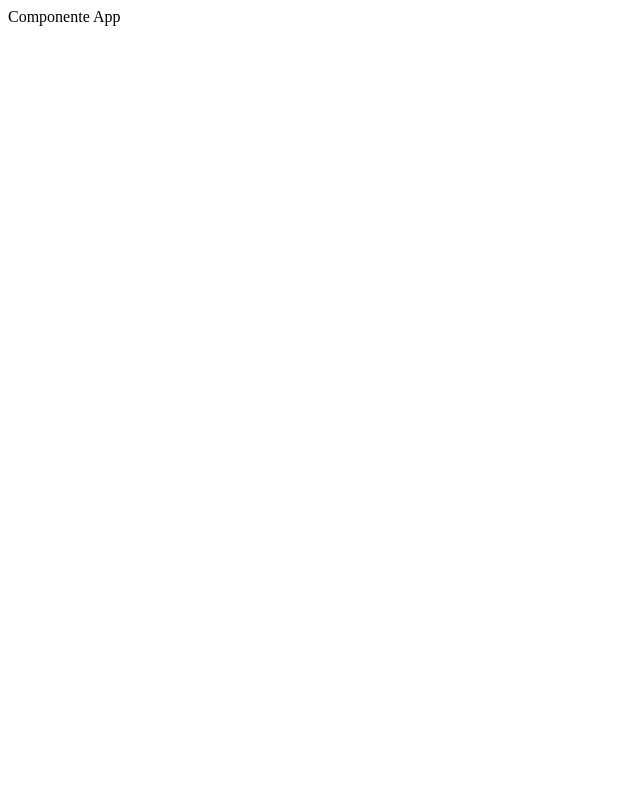
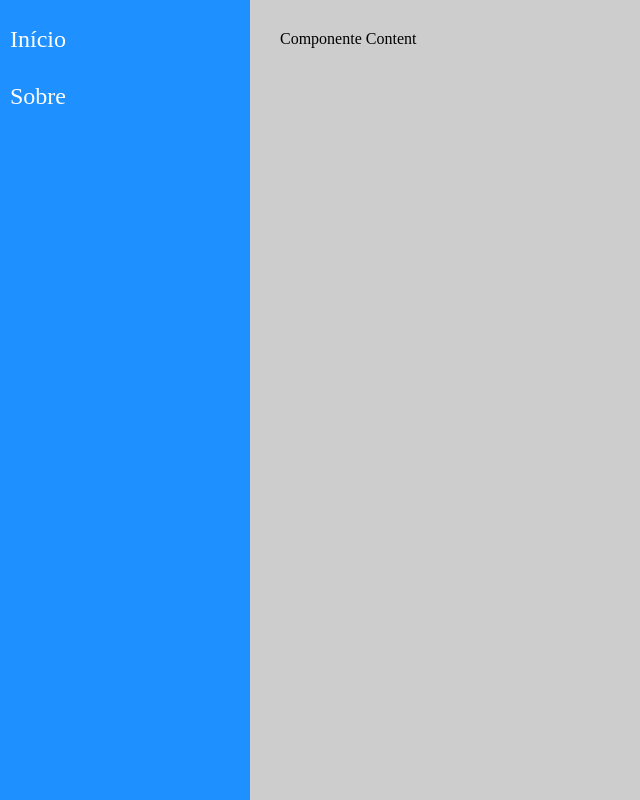
Before and after one commit to RodolfoPG/navegacao, a React (Create React App) app: page / in a window 1280 px wide. Shown: the whole page, without its empty margins (0-640 px from the left). Built offline with nearby package versions, Linux system fonts and the light colour scheme.

Commit message:
Aplicando estilos

```diff
--- a/src/components/layout/Content.css
+++ b/src/components/layout/Content.css
@@ -0,0 +1,6 @@
+.Content {
+  display: flex;
+  flex: 1;
+  background-color: #cdcdcd;
+  padding: 30px;
+}
--- a/src/components/layout/Menu.css
+++ b/src/components/layout/Menu.css
@@ -1,2 +1,33 @@
 .Menu {
+  display: flex;
+  flex-basis: 250px;
+
+  background-color: #1e90ff;
 }
+
+.Menu nav {
+  flex: 1;
+}
+
+.Menu ul {
+  list-style: none;
+  padding: 0;
+}
+
+.Menu li {
+  display: flex;
+}
+
+.Menu li a {
+  flex: 1;
+  padding: 10px;
+  margin-bottom: 10px;
+
+  text-decoration: none;
+  color: #fff;
+  font-size: 1.5rem;
+}
+
+.Menu li a:hover {
+  background: #00000020;
+}
--- a/src/components/layout/Menu.jsx
+++ b/src/components/layout/Menu.jsx
@@ -3,7 +3,16 @@
 
 const Menu = props => (
   <aside className="Menu">
-    Componente Menu
+    <nav>
+      <ul>
+        <li>
+          <a href="/">Início</a>
+        </li>
+        <li>
+          <a href="/">Sobre</a>
+        </li>
+      </ul>
+    </nav>
   </aside>
 )
 
--- /dev/null
+++ b/src/index.css
@@ -0,0 +1,3 @@
+body {
+  margin: 0;
+}
--- a/src/index.js
+++ b/src/index.js
@@ -1,3 +1,4 @@
+import './index.css'
 import ReactDOM from 'react-dom'
 import React from 'react'
 
--- a/src/views/App.css
+++ b/src/views/App.css
@@ -1,2 +1,4 @@
 .App {
+  display: flex;
+  height: 100vh;
 }
--- a/src/views/App.jsx
+++ b/src/views/App.jsx
@@ -1,9 +1,12 @@
 import './App.css'
 import React from "react";
+import Menu from "../components/layout/Menu"
+import Content from "../components/layout/Content"
 
 const App = props => (
   <div className="App">
-    Componente App
+    <Menu />
+    <Content />
   </div>
 )
 
```
